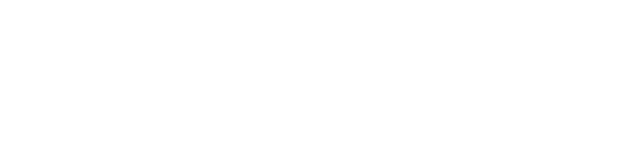
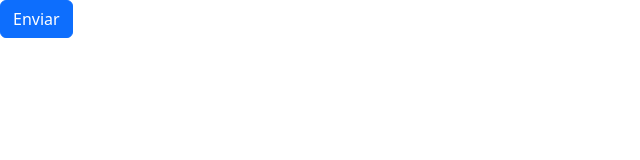
Before and after one commit to 4drian-sanchez/clon-meetup, a website: page index.html in a window 1280 px wide. Shown: the whole page, without its empty margins (0-640 px from the left). Drawn offline with Linux system fonts and the light colour scheme.

Commit message:
Importando y compilando bootstrap

```diff
--- a/index.html
+++ b/index.html
@@ -1,16 +1,20 @@
 <!DOCTYPE html>
 <html lang="es">
-<head>
-    <meta charset="UTF-8">
-    <meta http-equiv="X-UA-Compatible" content="IE=edge">
-    <meta name="viewport" content="width=device-width, initial-scale=1.0">
+  <head>
+    <meta charset="UTF-8" />
+    <meta http-equiv="X-UA-Compatible" content="IE=edge" />
+    <meta name="viewport" content="width=device-width, initial-scale=1.0" />
     <title>Meeti</title>
-    <meta name="description" content="Meeti y aprendiendo bootsrap 5 y SASS.">
-    <link rel="preconnect" href="https://fonts.googleapis.com">
-    <link rel="preconnect" href="https://fonts.gstatic.com" crossorigin>
-    <link href="https://fonts.googleapis.com/css2?family=Roboto:wght@400;700;900&display=swap" rel="stylesheet">
-</head>
-<body>
-
-</body>
+    <meta name="description" content="Meeti y aprendiendo bootsrap 5 y SASS." />
+    <link rel="preconnect" href="https://fonts.googleapis.com" />
+    <link rel="preconnect" href="https://fonts.gstatic.com" crossorigin />
+    <link
+      href="https://fonts.googleapis.com/css2?family=Roboto:wght@400;700;900&display=swap"
+      rel="stylesheet"
+    />
+    <link rel="stylesheet" href="./build/css/app.css" />
+  </head>
+  <body>
+    <a href="#" class="btn btn-primary">Enviar</a>
+  </body>
 </html>
--- /dev/null
+++ b/src/scss/_custom.scss
@@ -0,0 +1 @@
+@import "../../node_modules/bootstrap/scss/bootstrap.scss";
--- /dev/null
+++ b/src/scss/app.scss
@@ -0,0 +1 @@
+@use "custom";
```
Also changed, not shown: package.json (added, +23 -0 lines), build/css/app.css (added), 2 other files.
